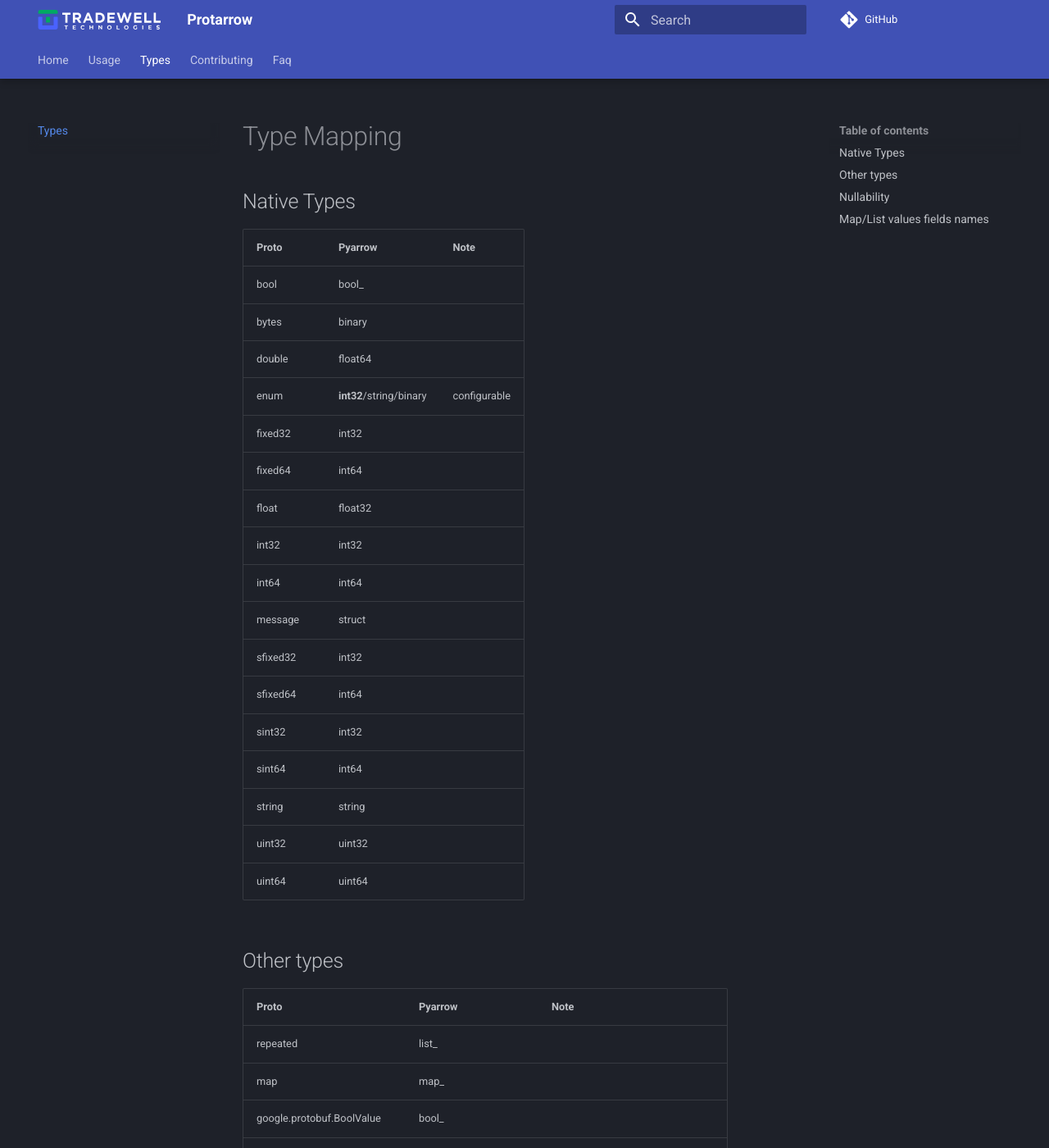
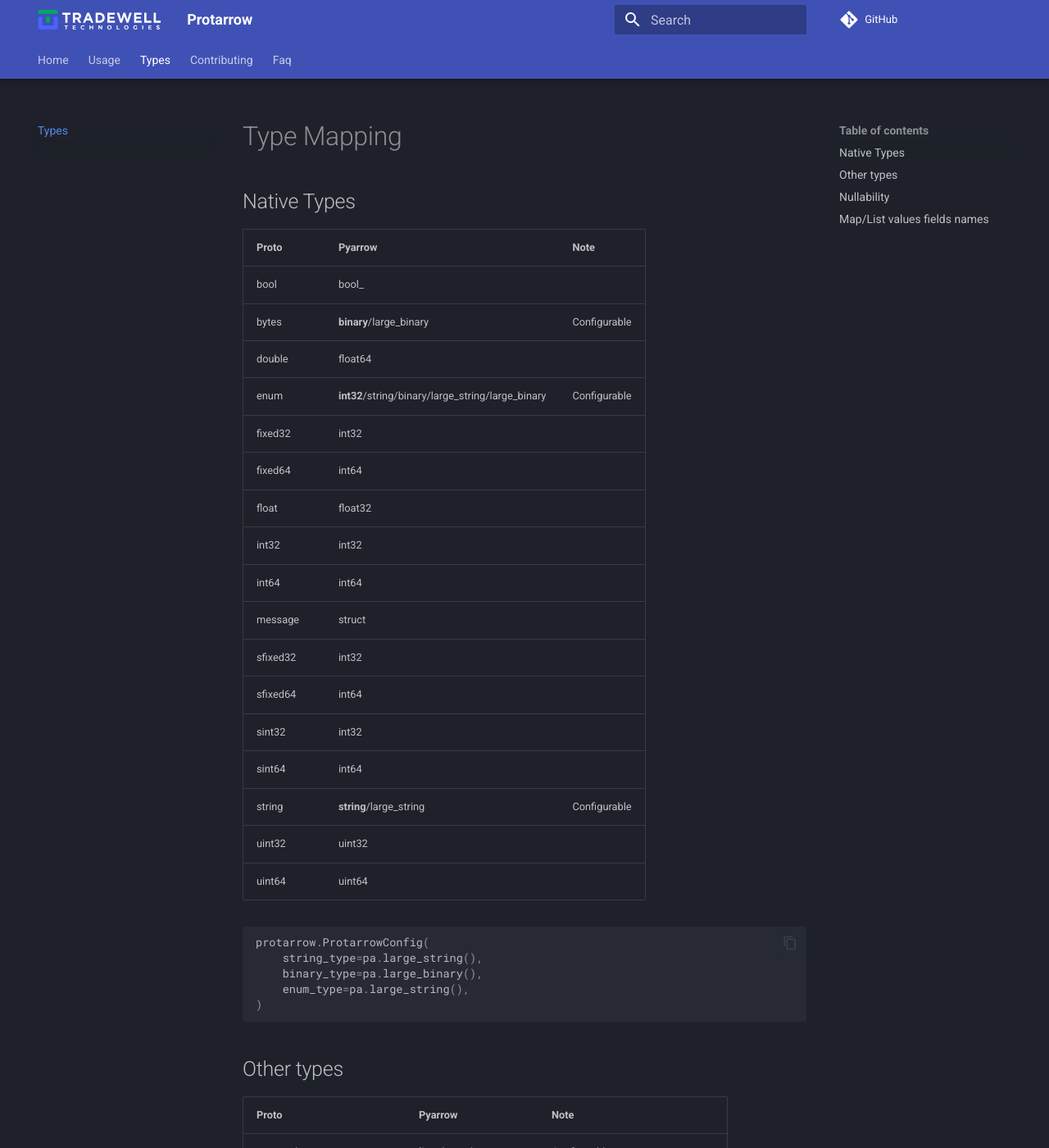
Before and after one commit to tradewelltech/protarrow, an MkDocs documentation site: the page built from docs/types.md, in a window 1280 px wide and 1400 px high. Shown: the whole window at 82% size. Built offline with MkDocs 1.6.1 and Material for MkDocs 9.7.7, drawn with Linux system fonts in a browser that asks for light colours; comment, search, counter and statistics services are not loaded; some of the changed text lies outside the part shown.

Commit message:
Add support for large list, string and binary (#96)

````diff
--- a/docs/types.md
+++ b/docs/types.md
@@ -2,46 +2,62 @@
 
 ## Native Types
 
-| Proto    | Pyarrow                 | Note         |
-|----------|-------------------------|--------------|
-| bool     | bool_                   |              |
-| bytes    | binary                  |              |
-| double   | float64                 |              |
-| enum     | **int32**/string/binary | configurable |
-| fixed32  | int32                   |              |
-| fixed64  | int64                   |              |
-| float    | float32                 |              |
-| int32    | int32                   |              |
-| int64    | int64                   |              |
-| message  | struct                  |              |
-| sfixed32 | int32                   |              |
-| sfixed64 | int64                   |              |
-| sint32   | int32                   |              |
-| sint64   | int64                   |              |
-| string   | string                  |              |
-| uint32   | uint32                  |              |
-| uint64   | uint64                  |              |
+| Proto    | Pyarrow                                           | Note         |
+|----------|---------------------------------------------------|--------------|
+| bool     | bool_                                             |              |
+| bytes    | **binary**/large_binary                           | Configurable |
+| double   | float64                                           |              |
+| enum     | **int32**/string/binary/large_string/large_binary | Configurable |
+| fixed32  | int32                                             |              |
+| fixed64  | int64                                             |              |
+| float    | float32                                           |              |
+| int32    | int32                                             |              |
+| int64    | int64                                             |              |
+| message  | struct                                            |              |
+| sfixed32 | int32                                             |              |
+| sfixed64 | int64                                             |              |
+| sint32   | int32                                             |              |
+| sint64   | int64                                             |              |
+| string   | **string**/large_string                           | Configurable |
+| uint32   | uint32                                            |              |
+| uint64   | uint64                                            |              |
+
+```python
+protarrow.ProtarrowConfig(
+    string_type=pa.large_string(),
+    binary_type=pa.large_binary(),
+    enum_type=pa.large_string(),
+)
+```
 
 ## Other types
 
+| Proto                       | Pyarrow                 | Note                               |
+|-----------------------------|-------------------------|------------------------------------|
+| repeated                    | **list_**/large_list    | Configurable                       |
+| map                         | map_                    |                                    |
+| google.protobuf.BoolValue   | bool_                   |                                    |
+| google.protobuf.BytesValue  | **binary**/large_binary | Configurable                       |
+| google.protobuf.DoubleValue | float64                 |                                    |
+| google.protobuf.Empty       | struct([])              |                                    |
+| google.protobuf.Int32Value  | int32                   |                                    |
+| google.protobuf.Int64Value  | int64                   |                                    |
+| google.protobuf.StringValue | **string**/large_string | Configurable                       |
+| google.protobuf.Timestamp   | timestamp("ns", "UTC")  | Unit and timezone are configurable |
+| google.protobuf.UInt32Value | uint32                  |                                    |
+| google.protobuf.UInt64Value | uint64                  |                                    |
+| google.type.Date            | date32()                |                                    |
+| google.type.TimeOfDay       | **time64**/time32       | Unit and type are configurable     |
+| google.type.Duration        | duration("ns")          | Unit is configurable               |
 
-| Proto                       | Pyarrow                | Note                               |
-|-----------------------------|------------------------|------------------------------------|
-| repeated                    | list_                  |                                    |
-| map                         | map_                   |                                    |
-| google.protobuf.BoolValue   | bool_                  |                                    |
-| google.protobuf.BytesValue  | binary                 |                                    |
-| google.protobuf.DoubleValue | float64                |                                    |
-| google.protobuf.Empty       | struct([])             |                                    |
-| google.protobuf.Int32Value  | int32                  |                                    |
-| google.protobuf.Int64Value  | int64                  |                                    |
-| google.protobuf.StringValue | string                 |                                    |
-| google.protobuf.Timestamp   | timestamp("ns", "UTC") | Unit and timezone are configurable |
-| google.protobuf.UInt32Value | uint32                 |                                    |
-| google.protobuf.UInt64Value | uint64                 |                                    |
-| google.type.Date            | date32()               |                                    |
-| google.type.TimeOfDay       | **time64**/time32      | Unit and type are configurable     |
-| google.type.Duration        | duration("ns")         | Unit is configurable               |
+```python
+protarrow.ProtarrowConfig(
+    list_array_type=pa.LargeListArray,
+    timestamp_type=pa.timestamp("s", "UTC"),
+    time_of_day_type=pa.time32("s"),
+    duration_type=pa.duration("s"),
+)
+```
 
 ## Nullability
 
````
Also changed, not shown: other parts of docs/types.md (+1 -5 lines), .pre-commit-config.yaml (+8 -0 lines), CHANGELOG.md (+13 -1 lines), README.md (+4 -8 lines), docs/contributing.md (+5 -2 lines), docs/faq.md (+3 -2 lines), docs/index.md (+0 -5 lines), docs/usage.md (+1 -4 lines), CODE_OF_CONDUCT.md (line endings or trailing spaces), 4 other files.
